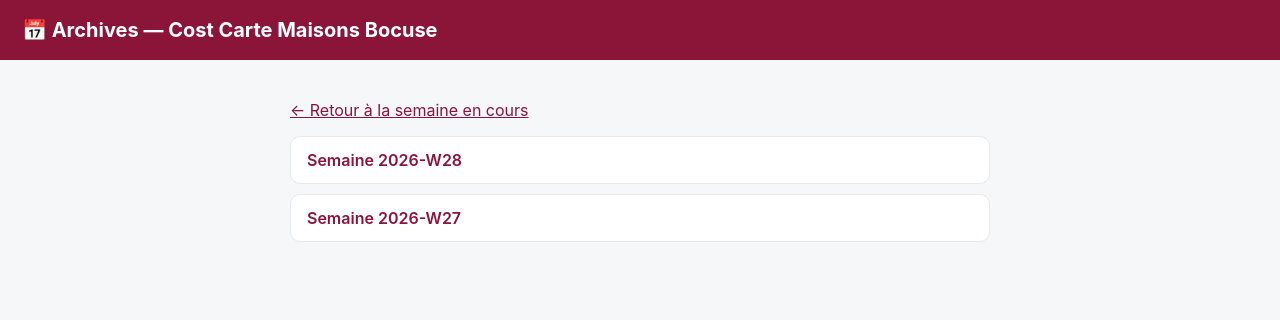
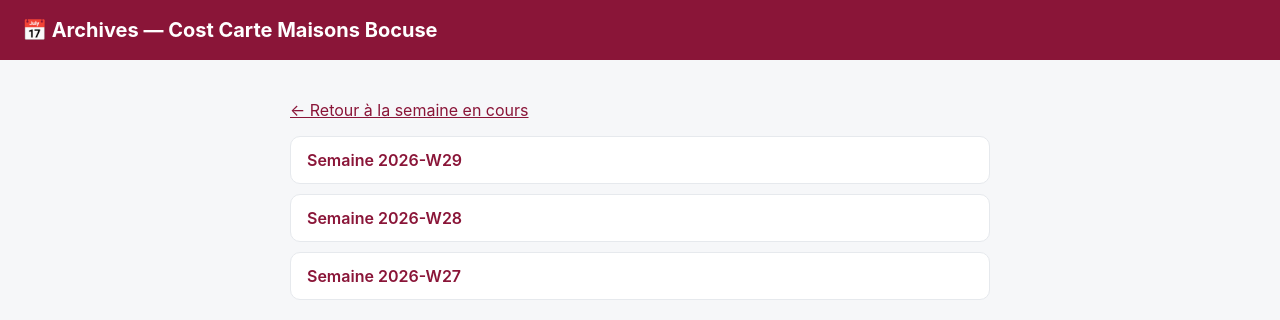
Before and after one commit to ABrugnoli9/MAJMenuBocuse, a plain HTML site: page archives/index.html in a window 1280 px wide. Drawn offline with Linux system fonts and the light colour scheme.

Commit message:
MAJ liste archives

```diff
--- a/archives/index.html
+++ b/archives/index.html
@@ -13,6 +13,7 @@
 <div class="wrap">
  <p><a class="retour" href="../index.html">← Retour à la semaine en cours</a></p>
  <ul>
+<li><a href="cost-carte-2026-W29.html">Semaine 2026-W29</a></li>
 <li><a href="cost-carte-2026-W28.html">Semaine 2026-W28</a></li>
 <li><a href="cost-carte-2026-W27.html">Semaine 2026-W27</a></li>
 </ul></div></body></html>
```
